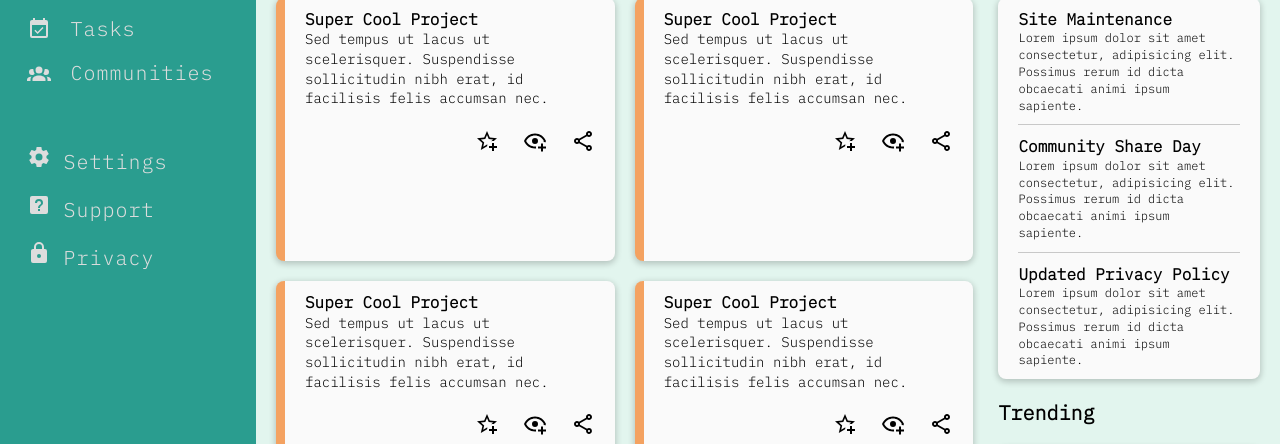
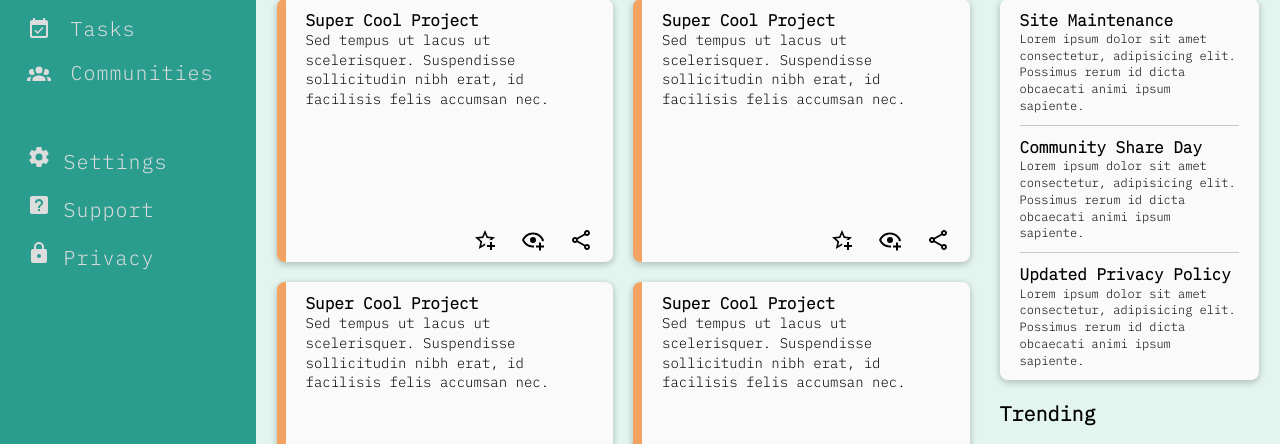
Before and after one commit to JohnSebastian3/admin-dashboard, a plain HTML site: page index.html in a window 1280 px wide. Shown: the part 285-729 px from the top of the page. Drawn offline with Linux system fonts and the light colour scheme.

```diff
--- a/assets/css/style.css
+++ b/assets/css/style.css
@@ -9,12 +9,12 @@
 }
 
 html {
-  height: 100%;
+  min-height: 100vh;
 }
 
 body {
   font-size: 2rem;
-  height: 100vh;
+  min-height: 100vh;
   font-family: 'IBM Plex Mono', sans-serif;
 }
 
@@ -51,8 +51,8 @@
 .container {
   display: grid;
   grid-template-rows: auto 1fr;
-  grid-template-columns: 1fr 4fr;
-  min-height: 100vh;
+  grid-template-columns: minmax(250px, 1fr) 4fr;
+
 }
 
 /* ================== Main Section ================*/
@@ -165,11 +165,10 @@
 .main-content {
   display: grid;
   grid-template-columns: 8fr 3fr;
-  padding: 2rem;
+  padding: 2.05rem;
   font-size: 1.4rem;
-  column-gap: 2.5rem;
+  column-gap: 3rem;
   line-height: 1.4;
-  /* height: 100%; */
 }
 
 .project-container {
@@ -203,6 +202,9 @@
 
 .project {
   border-left: 9px solid #f4a261;
+  display: flex;
+  flex-direction:column;
+  justify-content: space-between;
 }
 
 
--- a/index.html
+++ b/index.html
@@ -112,10 +112,12 @@
         <section class="projects">
           <h3>Your Projects</h3>
             <div class="project">
+              <div class="description">
                 <h4>Super Cool Project</h4>
                 <p>Sed tempus ut lacus ut scelerisquer. Suspendisse sollicitudin
                   nibh erat, id facilisis felis accumsan nec.
                 </p>
+              </div>
               <div class="project-icons">
                 <img src="assets/images/star-plus-outline.svg" alt="favorite icon">
                 <img src="assets/images/eye-plus-outline.svg" alt="watch icon">
@@ -124,10 +126,12 @@
             </div>
 
             <div class="project">
+              <div class="description">
                 <h4>Super Cool Project</h4>
                 <p>Sed tempus ut lacus ut scelerisquer. Suspendisse sollicitudin
                   nibh erat, id facilisis felis accumsan nec.
                 </p>
+              </div>
               <div class="project-icons">
                 <img src="assets/images/star-plus-outline.svg" alt="favorite icon">
                 <img src="assets/images/eye-plus-outline.svg" alt="watch icon">
@@ -136,10 +140,12 @@
             </div>
 
             <div class="project">
+              <div class="description">
                 <h4>Super Cool Project</h4>
                 <p>Sed tempus ut lacus ut scelerisquer. Suspendisse sollicitudin
                   nibh erat, id facilisis felis accumsan nec.
                 </p>
+              </div>
               <div class="project-icons">
                 <img src="assets/images/star-plus-outline.svg" alt="favorite icon">
                 <img src="assets/images/eye-plus-outline.svg" alt="watch icon">
@@ -148,10 +154,12 @@
             </div>
 
             <div class="project">
+              <div class="description">
                 <h4>Super Cool Project</h4>
                 <p>Sed tempus ut lacus ut scelerisquer. Suspendisse sollicitudin
                   nibh erat, id facilisis felis accumsan nec.
                 </p>
+              </div>
               <div class="project-icons">
                 <img src="assets/images/star-plus-outline.svg" alt="favorite icon">
                 <img src="assets/images/eye-plus-outline.svg" alt="watch icon">
@@ -160,10 +168,12 @@
             </div>
 
             <div class="project">
+              <div class="description">
                 <h4>Super Cool Project</h4>
                 <p>Sed tempus ut lacus ut scelerisquer. Suspendisse sollicitudin
                   nibh erat, id facilisis felis accumsan nec.
                 </p>
+              </div>
               <div class="project-icons">
                 <img src="assets/images/star-plus-outline.svg" alt="favorite icon">
                 <img src="assets/images/eye-plus-outline.svg" alt="watch icon">
@@ -172,10 +182,12 @@
             </div>
 
             <div class="project">
+              <div class="description">
                 <h4>Super Cool Project</h4>
                 <p>Sed tempus ut lacus ut scelerisquer. Suspendisse sollicitudin
                   nibh erat, id facilisis felis accumsan nec.
                 </p>
+              </div>
               <div class="project-icons">
                 <img src="assets/images/star-plus-outline.svg" alt="favorite icon">
                 <img src="assets/images/eye-plus-outline.svg" alt="watch icon">
```
Lines whose indentation alone changed are shown as unchanged.
